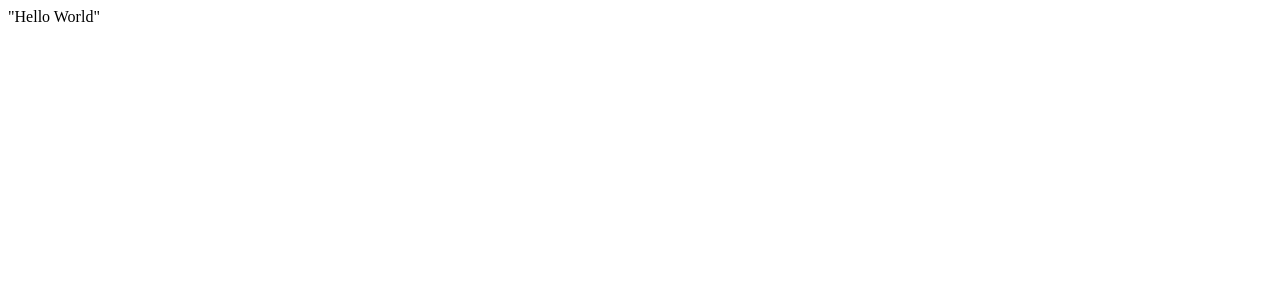
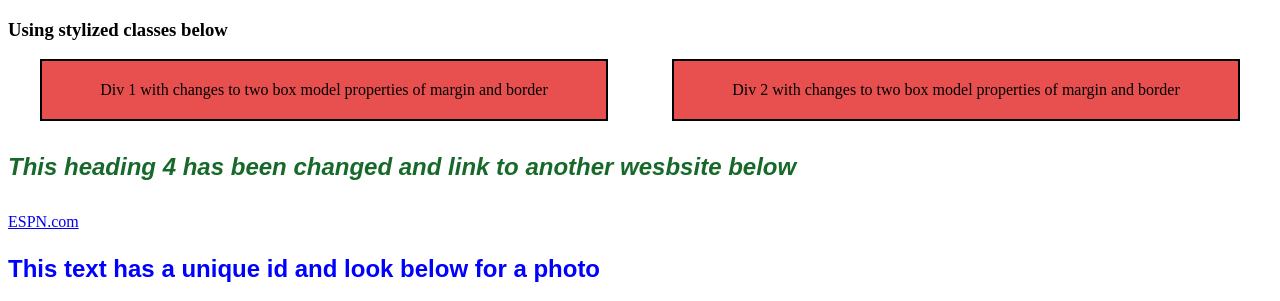
Before and after one commit to bobo-1232/bobo-1232.github.io, a plain HTML site: page index.html in a window 1280 px wide. Shown: the top 301 px of the page. Drawn offline with Linux system fonts and the light colour scheme.

Commit message:
Final commit

```diff
--- a/index.html
+++ b/index.html
@@ -1 +1,21 @@
-"Hello World"
+<!DOCTYPE html>
+<html lang="en">
+  <head>
+    <meta charset="UTF-8">
+    <meta name="Description" content="A homework assignment">
+    <title>My Website</title>
+    <link rel="stylesheet" href="./stylesheet.css">
+  </head>
+  <body>
+    <main>
+        <h3>Using stylized classes below</h3>
+        <div class="container">
+            <div class="half-page">Div 1 with changes to two box model properties of margin and border</div>
+            <div class="half-page">Div 2 with changes to two box model properties of margin and border</div>
+        </div>
+        <h4>This heading 4 has been changed and link to another wesbsite below</h4>
+        <a href="https://espn.com">ESPN.com</a>
+        <p id="unique">This text has a unique id and look below for a photo</p>
+        <img src="./image.png" alt="Patriots logo" >
+  </body>
+</html>
--- /dev/null
+++ b/stylesheet.css
@@ -0,0 +1,31 @@
+h4{
+    color: rgb(23, 105, 42);
+    font-size: 24px;
+    font-family: 'Arial';
+    font-style: italic;
+}
+
+.container {
+    display: flex;
+}
+
+.half-page {
+    padding: 20px;
+    width: 45%;
+    margin-left: 2.5%;
+    margin-right: 2.5%;
+    text-align: center;
+    background-color: rgb(232, 79, 79);
+    border: 2px solid black
+}
+
+a:hover {
+    color: red;
+  }
+
+#unique{
+    color: blue;
+    font-size: 24px;
+    font-family: sans-serif;
+    font-weight: bold;
+}
```
Also changed, not shown: image.png (added).
